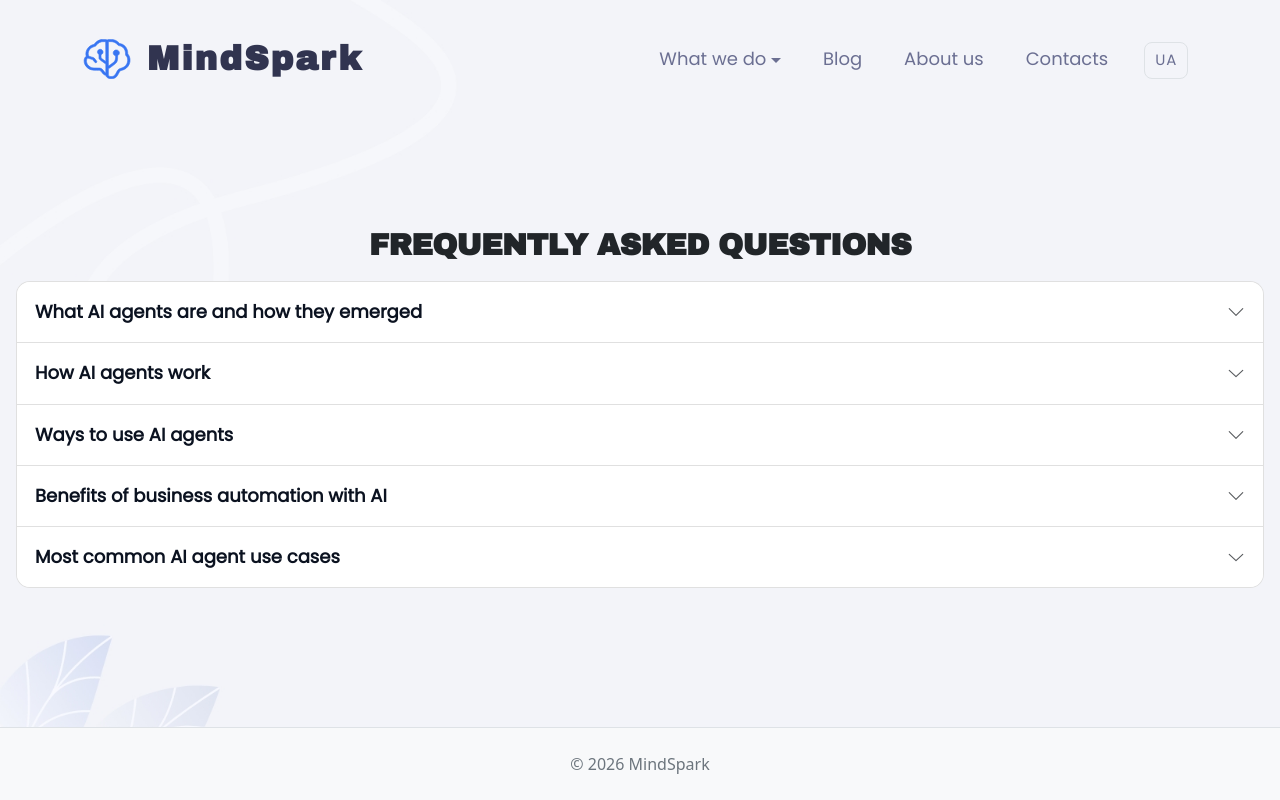
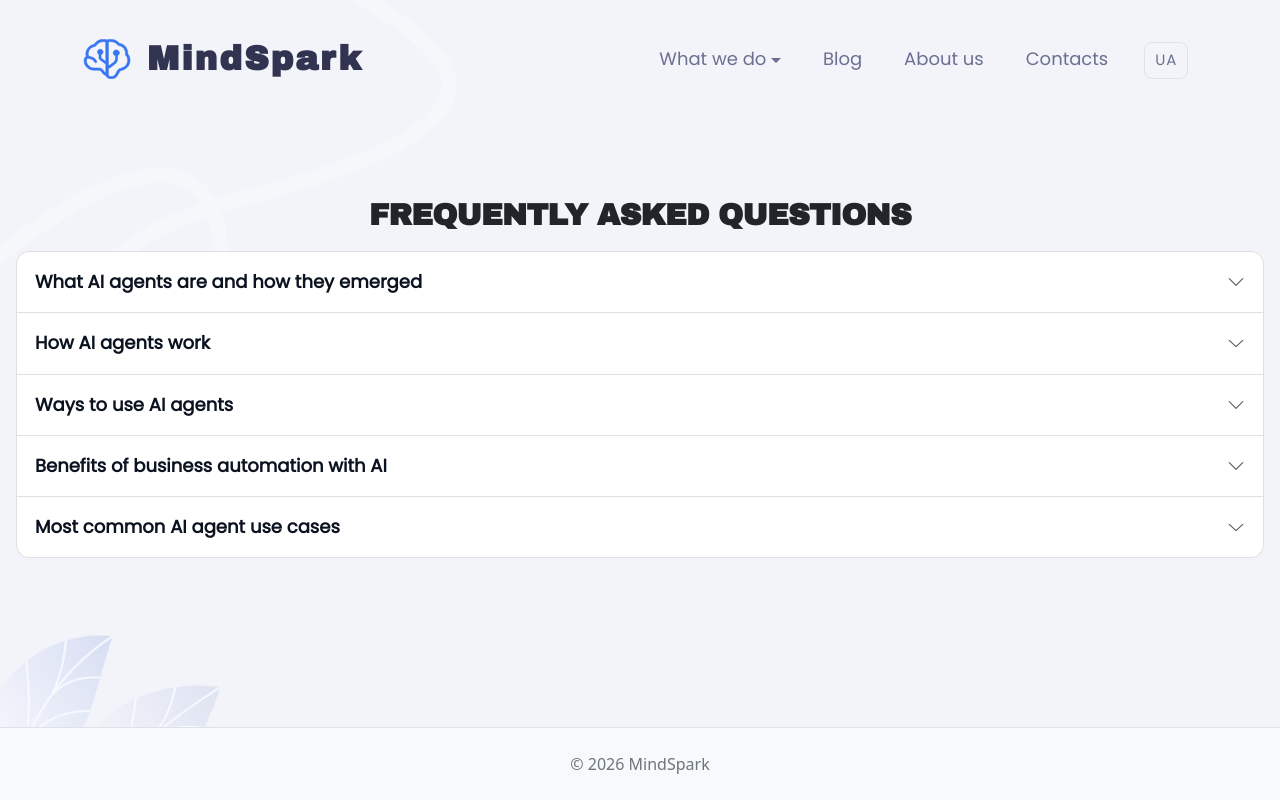
Before and after one commit to landsbetween/mindspark, a Next.js app: page /en/faq in a window 1280 px wide. Built offline with nearby package versions, Linux system fonts and the light colour scheme.

Commit message:
fix bg  packages page

```diff
--- a/app/[locale]/globals.css
+++ b/app/[locale]/globals.css
@@ -1179,7 +1179,7 @@
 }
 
 .ai_agents_section {
-  padding: 130px 0;
+  padding: 100px 0;
 }
 
 .ai_agents_container {
@@ -1339,6 +1339,7 @@
 
 .pricing_tiers_section {
   padding: 64px 0;
+  background: #EFEFEF;
 }
 
 .pricing_tiers_container {
```
